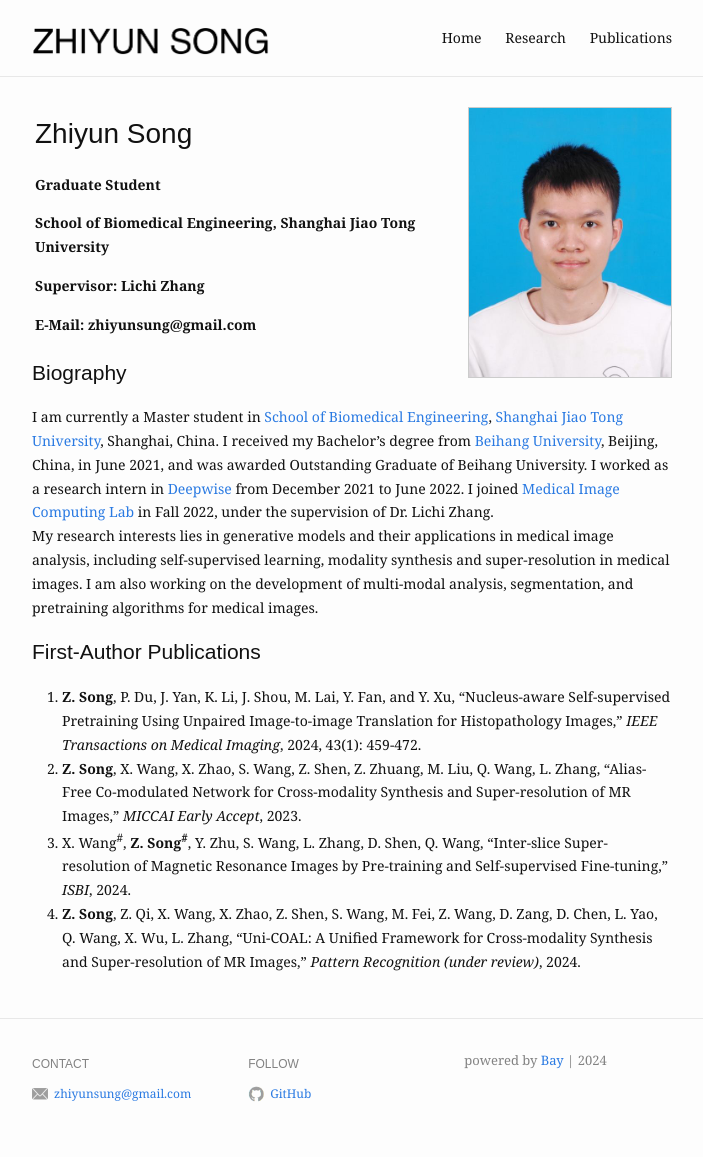
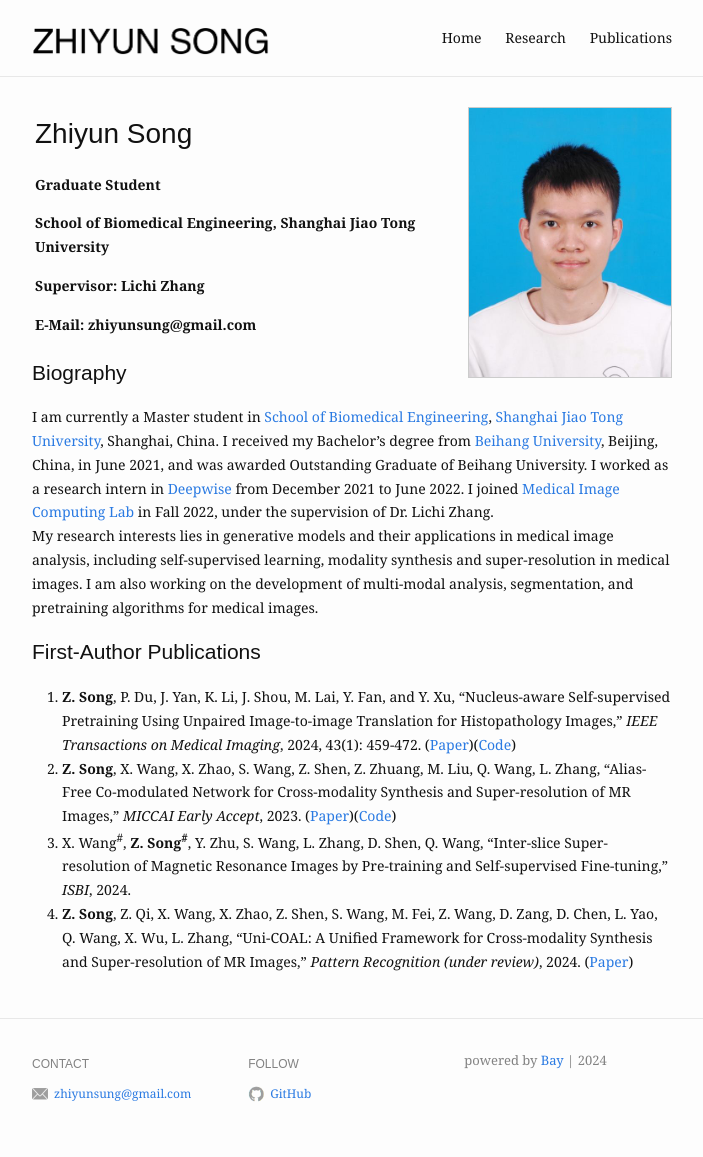
Before and after one commit to zhiyuns/zhiyuns.github.io, a Jekyll site: the page built from index.md, in a window 1280 px wide. Shown: the whole page, without its empty margins (288-991 px from the left). Built offline with Jekyll 4.4.1, drawn with Linux system fonts in a browser that asks for light colours.

Commit message:
minor changes

```diff
--- a/index.md
+++ b/index.md
@@ -27,7 +27,7 @@ My research interests lies in generative models and their applications in medica
 
 ## First-Author Publications
 
-1. **Z. Song**, P. Du, J. Yan, K. Li, J. Shou, M. Lai, Y. Fan, and Y. Xu, “Nucleus-aware Self-supervised Pretraining Using Unpaired Image-to-image Translation for Histopathology Images,” *IEEE Transactions on Medical Imaging*, 2024, 43(1): 459-472.
-2. **Z. Song**, X. Wang, X. Zhao, S. Wang, Z. Shen, Z. Zhuang, M. Liu, Q. Wang, L. Zhang, “Alias-Free Co-modulated Network for Cross-modality Synthesis and Super-resolution of MR Images,” *MICCAI Early Accept*, 2023.
+1. **Z. Song**, P. Du, J. Yan, K. Li, J. Shou, M. Lai, Y. Fan, and Y. Xu, “Nucleus-aware Self-supervised Pretraining Using Unpaired Image-to-image Translation for Histopathology Images,” *IEEE Transactions on Medical Imaging*, 2024, 43(1): 459-472. ([Paper](https://ieeexplore.ieee.org/document/10234386))([Code](https://github.com/zhiyuns/UNITPathSSL))
+2. **Z. Song**, X. Wang, X. Zhao, S. Wang, Z. Shen, Z. Zhuang, M. Liu, Q. Wang, L. Zhang, “Alias-Free Co-modulated Network for Cross-modality Synthesis and Super-resolution of MR Images,” *MICCAI Early Accept*, 2023. ([Paper](https://link.springer.com/chapter/10.1007/978-3-031-43999-5_7))([Code](https://github.com/zhiyuns/AFCM))
 3. X. Wang<sup>#</sup>, **Z. Song<sup>#</sup>**, Y. Zhu, S. Wang, L. Zhang, D. Shen, Q. Wang, “Inter-slice Super-resolution of Magnetic Resonance Images by Pre-training and Self-supervised Fine-tuning,” *ISBI*, 2024.
-4. **Z. Song**, Z. Qi, X. Wang, X. Zhao, Z. Shen, S. Wang, M. Fei, Z. Wang, D. Zang, D. Chen, L. Yao, Q. Wang, X. Wu, L. Zhang, “Uni-COAL: A Unified Framework for Cross-modality Synthesis and Super-resolution of MR Images,” *Pattern Recognition (under review)*, 2024.
+4. **Z. Song**, Z. Qi, X. Wang, X. Zhao, Z. Shen, S. Wang, M. Fei, Z. Wang, D. Zang, D. Chen, L. Yao, Q. Wang, X. Wu, L. Zhang, “Uni-COAL: A Unified Framework for Cross-modality Synthesis and Super-resolution of MR Images,” *Pattern Recognition (under review)*, 2024. ([Paper](https://arxiv.org/abs/2311.08225))
```
Also changed, not shown: research.md (+2 -2 lines).
